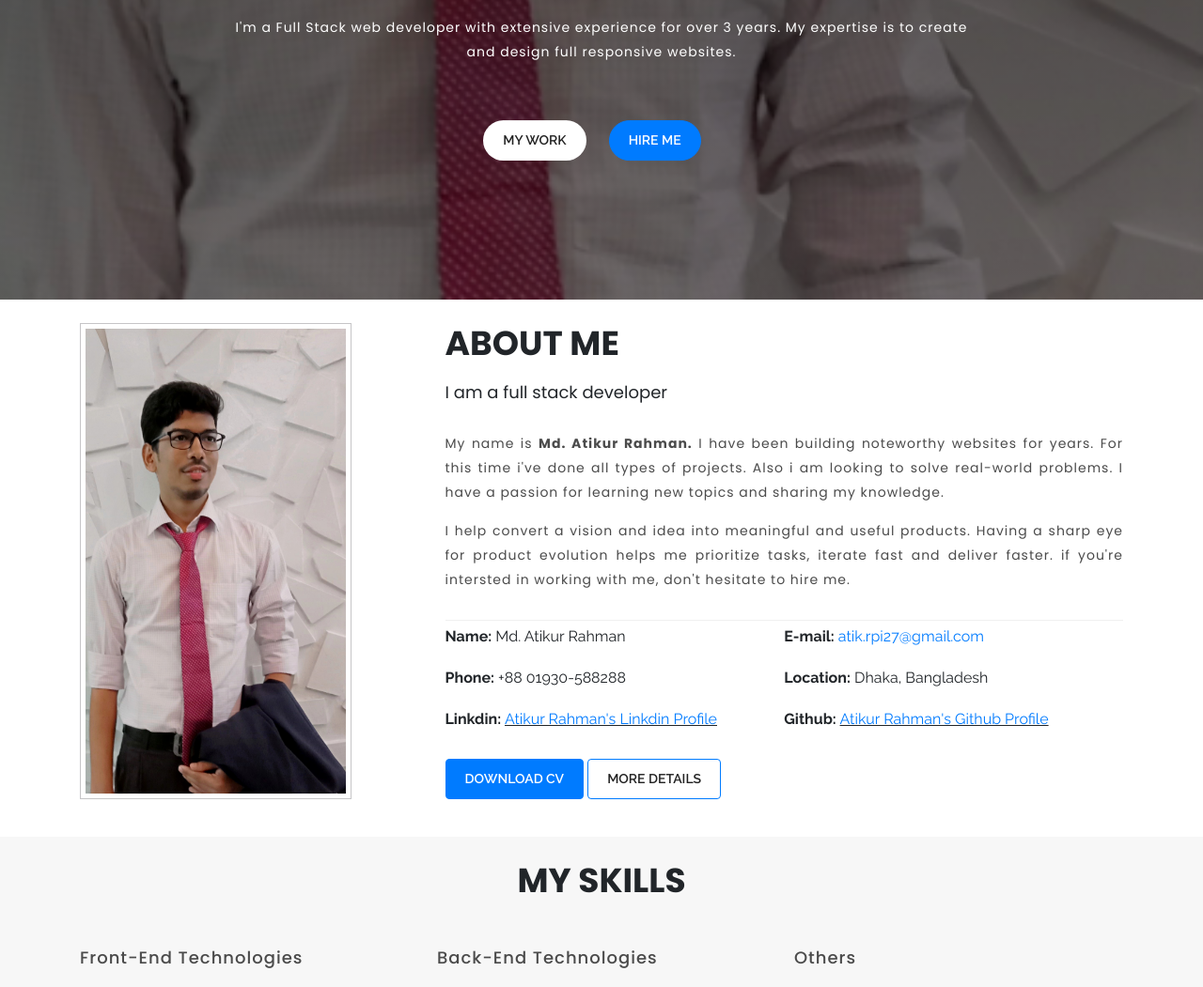
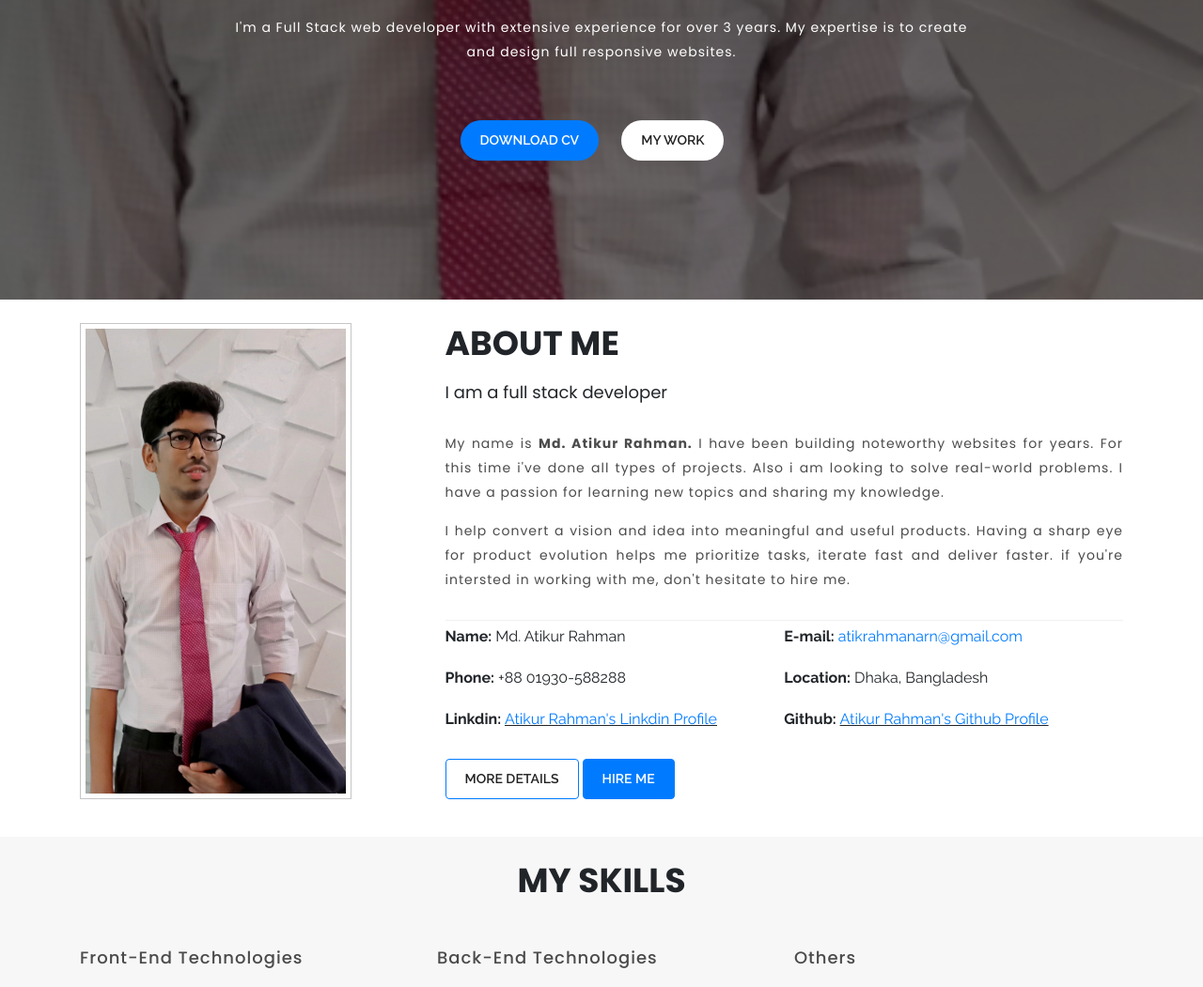
Before and after one commit to atikrpi27/Portfolio, a plain HTML site: page index.html in a window 1280 px wide. Shown: the part 481-1532 px from the top of the page at 94% size. Drawn offline with nearby package versions, Linux system fonts and the light colour scheme; files whose address does not match are found by name.

Commit message:
Update Protfolio

```diff
--- a/index.html
+++ b/index.html
@@ -69,8 +69,8 @@
                     I'm a Full Stack web developer with extensive experience for over 3 years. My expertise is to create <br> and design full responsive websites.
                 </p>
                 <div class="hero-btns">
+                    <a href="https://drive.google.com/file/d/130-raASoobHKmMg2hCwthoqd6i8reFmx/view?usp=sharing" target="_blank" class="btn btn-blue btn-rounded">Download cv</a>
                     <a href="#portfolio" class="btn btn-white btn-rounded">My work</a>
-                    <a href="#contact" class="btn btn-blue btn-rounded">Hire me</a>
                 </div>
             </div>
         </div>
@@ -105,7 +105,7 @@
                         <span class="linkedin "><strong>Linkdin: </strong><u><a href="https://www.linkedin.com/in/atikrpi27/" target="_blank">Atikur Rahman's Linkdin Profile</a></u></span>
                     </div>
                     <div class="about-details-right f-right">
-                        <span class="email"><strong>E-mail:</strong><span class="mail-blue"> atik.rpi27@gmail.com</span></span>
+                        <span class="email"><strong>E-mail:</strong><span class="mail-blue"> atikrahmanarn@gmail.com</span></span>
                         <span class="location"><strong>Location:</strong> Dhaka, Bangladesh</span>
                         <span class="github"><strong>Github:  </strong><u><a href="https://github.com/atikrpi27" target="_blank">Atikur Rahman's Github Profile</a></u></span>
                     </div>
@@ -113,8 +113,8 @@
                 </div>
                 <div class="clear-fix"></div>
                 <div class="about-btns">
-                    <a href="https://drive.google.com/file/d/1GT4MyXF_b5I_LZivc_izMzrbKk3Qa75G/view?usp=sharing" target="_blank" class="btn btn-blue">Download cv</a>
                     <a href="https://github.com/atikrpi27" target="_blank" class="btn btn-white">More details</a>
+                    <a href="#contact" class="btn btn-blue">Hire me</a>
                 </div>
             </div>
             <div class="clear-fix"></div>
@@ -653,7 +653,7 @@
                             </div>
                             <div class="contact-text f-left">
                                 <h4 class="sub-title">Download</h4>
-                                <p class="desc"><a href="https://drive.google.com/file/d/1GT4MyXF_b5I_LZivc_izMzrbKk3Qa75G/view?usp=sharing" target="_blank">Download CV</a></p>
+                                <p class="desc"><a href="https://drive.google.com/file/d/130-raASoobHKmMg2hCwthoqd6i8reFmx/view?usp=sharing" target="_blank">Download CV</a></p>
                             </div>
                             <div class="clear-fix"></div>
                         </li>
```
